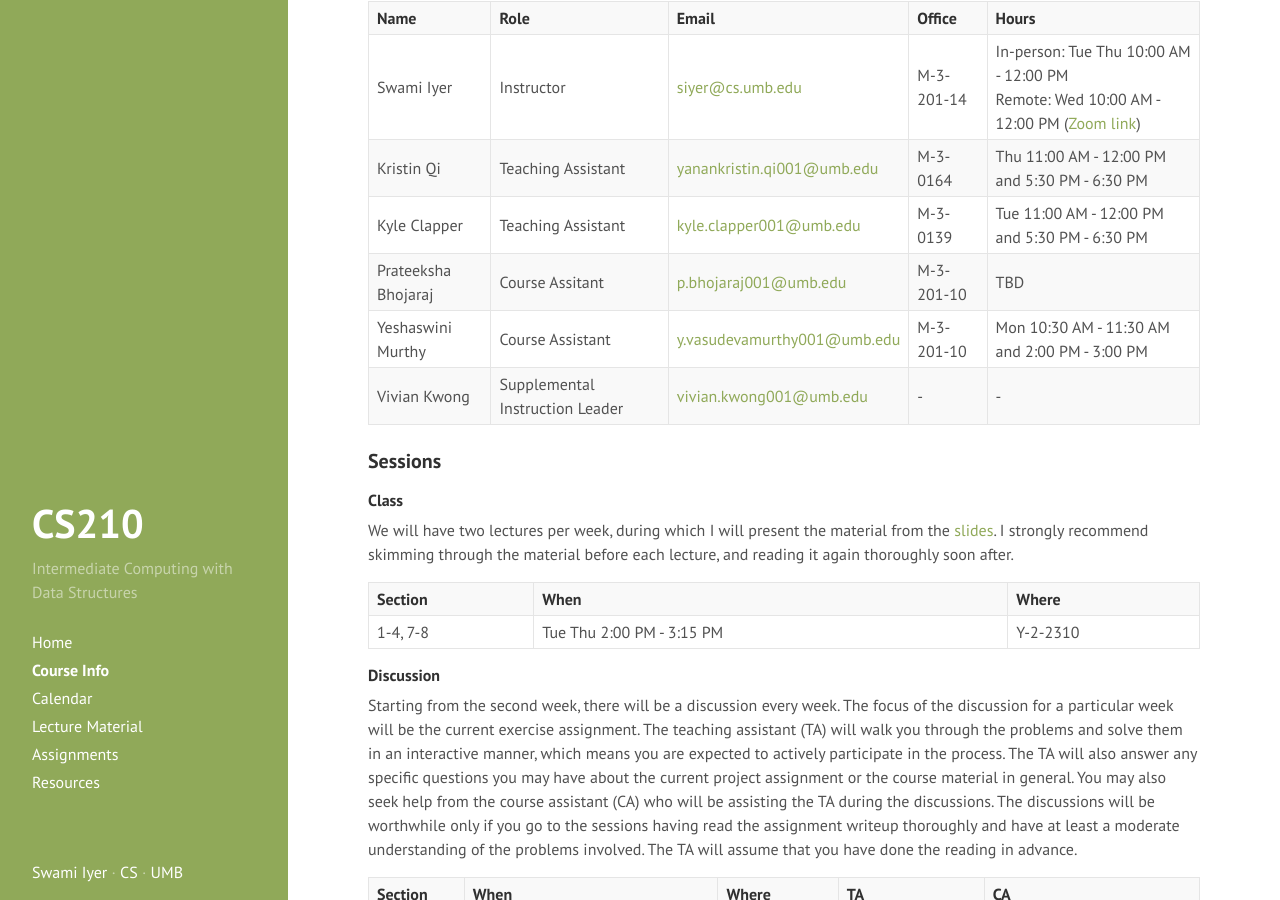
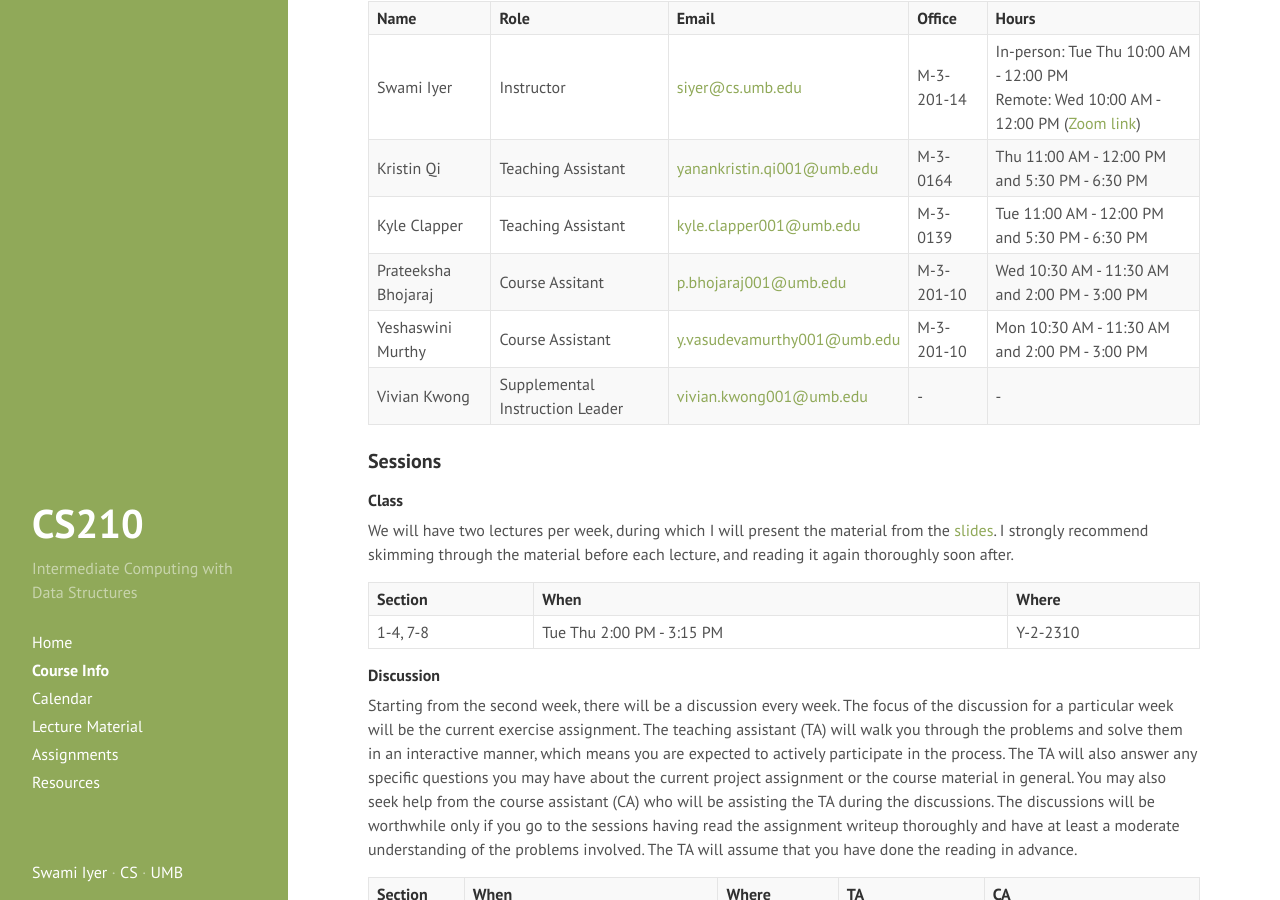
Before and after one commit to swamiiyer/swamiiyer.github.io, a Jekyll site: the page built from _pages/cs210/course_info.md, in a window 1280 px wide and 900 px high, scrolled down 481 px. Built offline with Jekyll 4.4.1, drawn with Linux system fonts in a browser that asks for light colours.

Commit message:
minor change

```diff
--- a/_pages/cs210/course_info.md
+++ b/_pages/cs210/course_info.md
@@ -19,7 +19,7 @@ Students who successfully complete this course will be able to confidently imple
 Swami Iyer | Instructor | [siyer@cs.umb.edu](siyer@cs.umb.edu) | M-3-201-14 | In-person: Tue Thu 10:00 AM - 12:00 PM <br/> Remote: Wed 10:00 AM - 12:00 PM ([Zoom link](https://umassboston.zoom.us/j/8790346943?pwd=N1VCR0RnbnJhNVpBZEprbmdFcVF0Zz09)) |
 Kristin Qi | Teaching Assistant | [yanankristin.qi001@umb.edu](yanankristin.qi001@umb.edu) | M-3-0164 | Thu 11:00 AM - 12:00 PM and 5:30 PM - 6:30 PM |
 Kyle Clapper | Teaching Assistant | [kyle.clapper001@umb.edu](kyle.clapper001@umb.edu) | M-3-0139 | Tue 11:00 AM - 12:00 PM and 5:30 PM - 6:30 PM |
-Prateeksha Bhojaraj | Course Assitant | [p.bhojaraj001@umb.edu](p.bhojaraj001@umb.edu) | M-3-201-10 | TBD |
+Prateeksha Bhojaraj | Course Assitant | [p.bhojaraj001@umb.edu](p.bhojaraj001@umb.edu) | M-3-201-10 | Wed 10:30 AM - 11:30 AM and 2:00 PM - 3:00 PM |
 Yeshaswini Murthy | Course Assistant | [y.vasudevamurthy001@umb.edu](y.vasudevamurthy001@umb.edu) | M-3-201-10 | Mon 10:30 AM - 11:30 AM and 2:00 PM - 3:00 PM |
 Vivian Kwong | Supplemental Instruction Leader | [vivian.kwong001@umb.edu](vivian.kwong001@umb.edu) | - | - |
 
```
